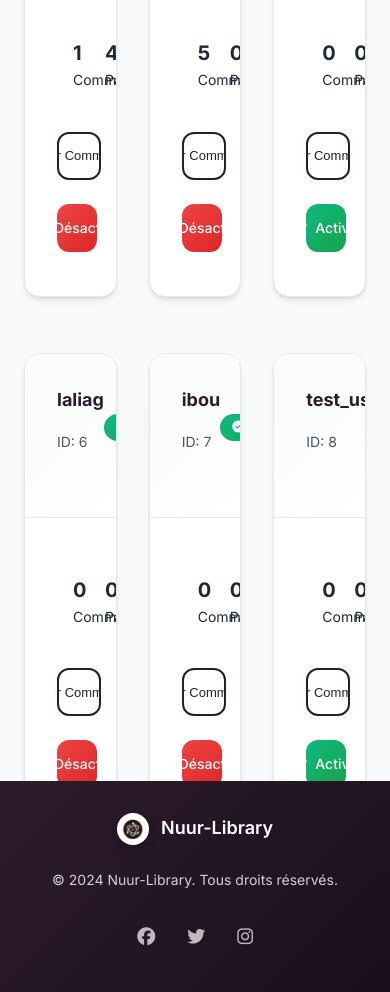
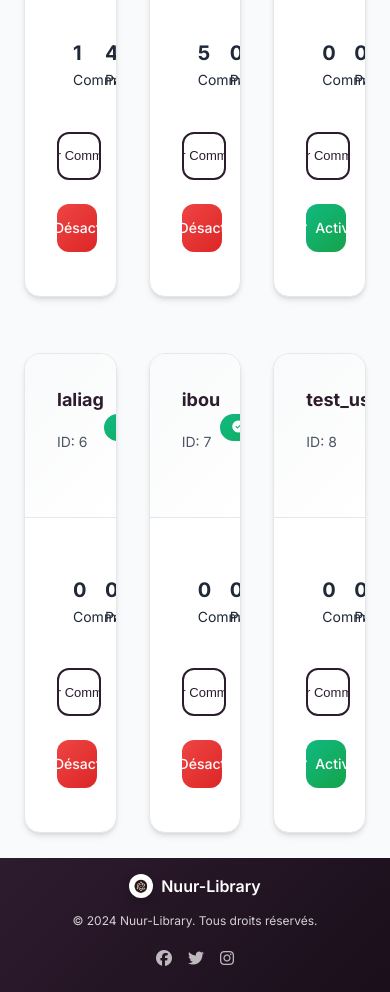
Before and after one commit to FabyyNuur/flask-library, a Flask app: page /admin/clients in a window 390 px wide. Shown: the part 1215-2207 px from the top of the page. Run offline with Flask 3, Linux system fonts and the light colour scheme.

Commit message:
`Refactor mobile footer styles in style_new.css`

```diff
--- a/src/static/css/style_new.css
+++ b/src/static/css/style_new.css
@@ -208,6 +208,44 @@ main {
   color: var(--white);
   background: rgba(255, 255, 255, 0.1);
   transform: translateY(-2px);
+}
+
+/* Mobile footer - hauteur réduite */
+@media (max-width: 767px) {
+  .footer {
+    padding: var(--space-4) 0; /* Réduction du padding de 32px à 16px */
+  }
+
+  .footer-content {
+    gap: var(--space-3); /* Réduction de l'espacement de 24px à 12px */
+  }
+
+  .footer-main {
+    gap: var(--space-3); /* Réduction de l'espacement de 24px à 12px */
+  }
+
+  .footer-brand {
+    gap: var(--space-2); /* Réduction de l'espacement de 12px à 8px */
+    font-size: var(--text-base); /* Réduction de la taille de police */
+  }
+
+  .footer-brand img {
+    width: 1.5rem; /* Réduction de 32px à 24px */
+    height: 1.5rem;
+  }
+
+  .footer-copyright {
+    font-size: var(--text-xs); /* Réduction de la taille de police */
+  }
+
+  .footer-social {
+    gap: var(--space-2); /* Réduction de l'espacement de 16px à 8px */
+  }
+
+  .footer-social a {
+    font-size: var(--text-base); /* Réduction de la taille des icônes */
+    padding: var(--space-1); /* Réduction du padding */
+  }
 }
 
 @media (min-width: 768px) {
```
